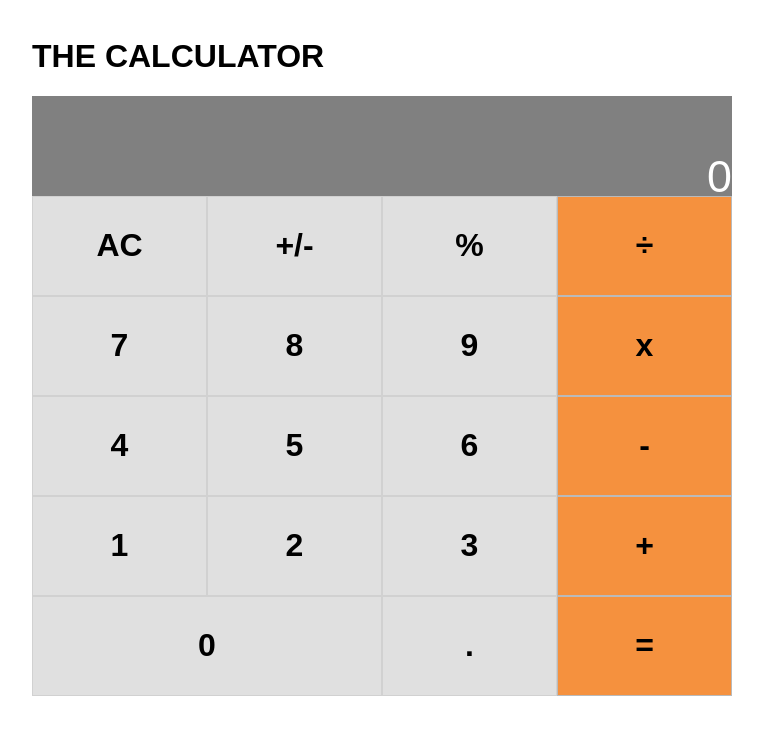
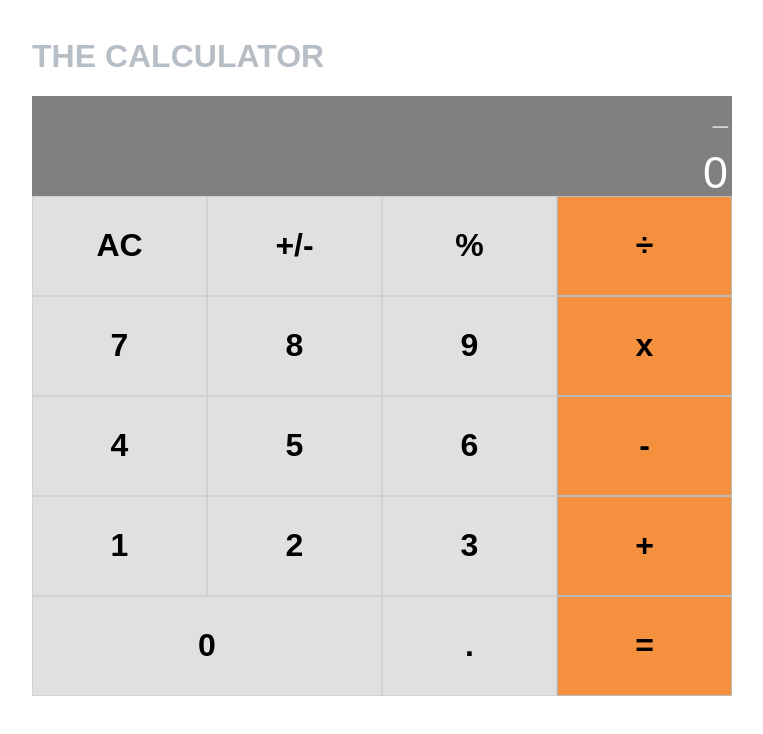
Before and after one commit to mikenath223/React-Calculator, a React (Create React App) app: page / in a window 1280 px wide. Shown: the top 734 px of the page, without its empty margins (258-1021 px from the left). Built offline with nearby package versions, Linux system fonts and the light colour scheme.

Commit message:
[Feature] Create mul,add,sub,div functionality

```diff
--- a/src/components/App.js
+++ b/src/components/App.js
@@ -38,7 +38,8 @@ class App extends React.Component {
           <span>O</span>
           <span>R</span>
         </h1>
-        <Display output={this.state.total || this.state.next || '0'}
+        <Display output={this.state.total || '0'}
+          input={this.state.next || '_'}
         />
         <ButtonPanel clickHandle={this.handleClick}
         />
--- a/src/components/Button.js
+++ b/src/components/Button.js
@@ -21,7 +21,12 @@ Button.propTypes = {
   name: PropTypes.string.isRequired,
   color: PropTypes.string.isRequired,
   wide: PropTypes.bool.isRequired,
-  click: PropTypes.func.isRequired,
+  clickHandle: PropTypes.func.isRequired,
 };
 
+Button.defaultProps = {
+  color: '#F5913E',
+};
+
+
 export default Button;
--- a/src/components/Display.js
+++ b/src/components/Display.js
@@ -2,9 +2,16 @@ import React from 'react';
 import PropTypes from 'prop-types';
 
 const Display = props => {
-  const { output } = props;
+  const { output, input } = props;
+  let blinkClass = 'blink';
+  if (input.length > 1) {
+    blinkClass = ''
+  }
   return (
-    <div className="display">{output}</div>
+    <div className="display">
+      <p className={`input ${blinkClass}`}>{input}</p>
+      <p>{output}</p>
+    </div>
   );
 };
 
@@ -12,4 +19,8 @@ Display.propTypes = {
   output: PropTypes.string.isRequired,
 };
 
+Display.defaultProps = {
+  output: '0',
+};
+
 export default Display;
--- a/src/logic/calculate.js
+++ b/src/logic/calculate.js
@@ -8,6 +8,10 @@ const calculate = (data, buttonName) => {
     }
     return /\+|-|x|÷|%/.test(testStr)
   };
+
+  const runOperate = () => {
+
+  }
 
   if (buttonName === 'AC') {
     return {
@@ -24,7 +28,6 @@ const calculate = (data, buttonName) => {
   }
 
   if (!data.next) {
-
     if ((buttonName === '-') && (data.operation !== null && data.operation.endsWith('n'))) {
       return {
         next: null,
@@ -40,6 +43,26 @@ const calculate = (data, buttonName) => {
   }
 
   if (isOp(buttonName)) {
+    if (!!data.operation && ((data.operation.startsWith('n') && (data.operation.length > 1)) || !(data.operation.startsWith('n')))) {
+      const op = data.operation.charAt(data.operation.length - 1)
+      const nums = data.next.split(/\+|-|x|÷|%/)
+      if (data.operation.startsWith('n')) {
+        let res = operator(`-${nums[1]}`, nums[2], op)
+        return {
+          total: res,
+          next: res,
+          operation: null,
+        }
+      } else {
+        let res = operator(nums[0], nums[1], op);
+        return {
+          total: res,
+          next: res,
+          operation: null,
+        }
+      }
+    }
+
     if (!isOp(data.next.charAt(data.next.length - 1))) {
       return {
         next: data.next + buttonName,
@@ -58,45 +81,21 @@ const calculate = (data, buttonName) => {
   }
 
   if (buttonName === '+/-') {
-    // if (!data.next) {
-    //   return {
-    //     next: '-',
-    //     operation: data.operation + 'n'
-    //   }
-    // }
-    // if (!data.operation) {
-    //   return {
-    //     next: '-' + data.next,
-    //     operation: 'n'
-    //   }
-    // }
-    // if (data.operation === 'n') {
-    //   return {
-    //     next: data.next.slice(1),
-    //     operation: null
-    //   }
-    // }
-    // if ((data.operation !== null) && (data.operation.endsWith('-') || data.operation.endsWith('n'))) {
-    //   if (data.operation.length > 1) {
-    //     return {
-    //       next: data.next.slice(0, data.next.length - 1),
-    //       operation: data.operation.slice(0, data.operation.length - 1)
-    //     }
-    //   }
-    // }
-    // if (data.next.startsWith('-') && data.next.length === 1) {
-    //   return {
-    //     next: data.next.slice(1),
-    //     operation: null
-    //   }
-    // }
-    if (data.operation.startsWith('-') && data.next.length < 28) {
+    if ((!!data.operation && data.operation.startsWith('n')) && data.next.length < 28) {
       return {
         next: data.next.slice(1),
         operation: data.operation.slice(1)
       }
     }
 
+    if (!data.next) {
+      return {
+        next: '-' + 0,
+        operation: 'n'
+      }
+    }
+
+    if (!data.operation) data.operation = ''
     return {
       next: '-' + data.next,
       operation: 'n' + data.operation
@@ -104,14 +103,24 @@ const calculate = (data, buttonName) => {
   }
 
   if (buttonName === '=') {
-    return {
-      total: eval(data.next.replace('x', '*').replace('÷', '/')),
-      next: null,
-      operation: null,
+    const op = data.operation.charAt(data.operation.length - 1)
+    const nums = data.next.split(/\+|-|x|÷|%/)
+    if (data.operation.startsWith('n')) {
+      let res = operator(`-${nums[1]}`, nums[2], op)
+      return {
+        total: res,
+        next: res,
+        operation: null,
+      }
+    } else {
+      let res = operator(nums[0], nums[1], op);
+      return {
+        total: res,
+        next: res,
+        operation: null,
+      }
     }
   }
-
-
 }
 
 export default calculate;
--- a/src/style.css
+++ b/src/style.css
@@ -1,13 +1,21 @@
-
 body {
   min-height: 99vh;
+  display: -webkit-box;
+  display: -webkit-flex;
+  display: -ms-flexbox;
   display: flex;
+  -webkit-box-pack: center;
+  -webkit-justify-content: center;
+  -ms-flex-pack: center;
   justify-content: center;
+  -webkit-box-align: center;
+  -webkit-align-items: center;
+  -ms-flex-align: center;
   align-items: center;
   width: 100%;
 }
 
-body > div {
+body>div {
   width: 90%;
 }
 
@@ -17,19 +25,54 @@ body > div {
   min-width: 300px;
 }
 
+.main-container h1 {
+  text-shadow: 0 2px white;
+  font-weight: bold;
+  color: #b8bec5;
+}
+
 .display {
   background-color: gray;
   color: #fff;
   text-align: right;
   font-size: 2.8em;
-  padding-top: 55px;
   width: 100%;
+  padding-right: 4px;
   position: relative;
   overflow-x: scroll;
 }
 
 .display::-webkit-scrollbar {
   display: none;
+}
+
+.display .input {
+  font-size: 0.6em;
+  margin-top: 2px;
+  margin-bottom: 18px;
+}
+
+.blink {
+  -webkit-animation: blink 1.2s infinite linear;
+  animation: blink 1.2s infinite linear;
+}
+
+@-webkit-keyframes blink {
+  from, to {
+    opacity: 1;
+  }
+  50% {
+    opacity: 0;
+  }
+}
+
+@keyframes blink {
+  from, to {
+    opacity: 1;
+  }
+  50% {
+    opacity: 0;
+  }
 }
 
 .button, .display {
```
Lines whose indentation alone changed are shown as unchanged.
